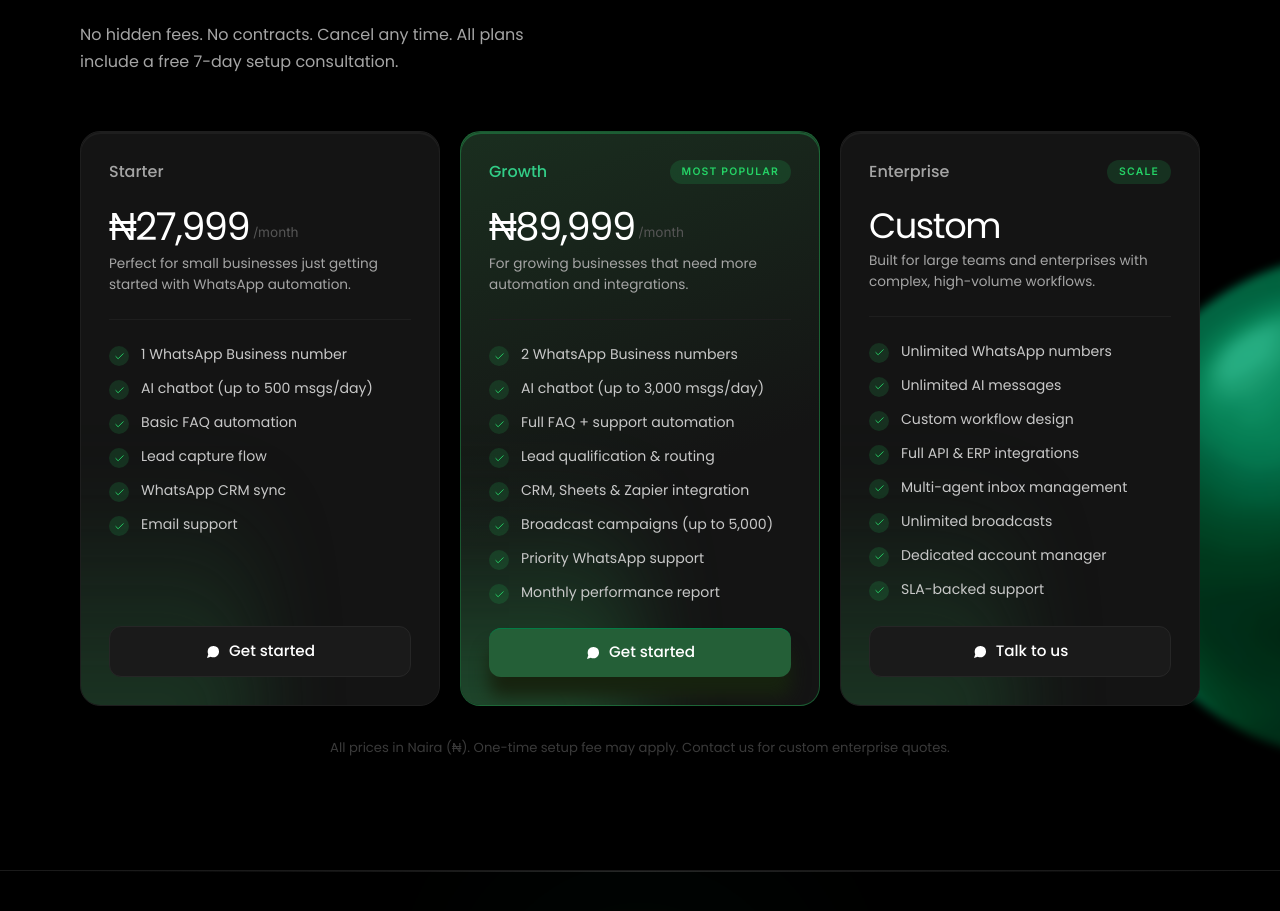
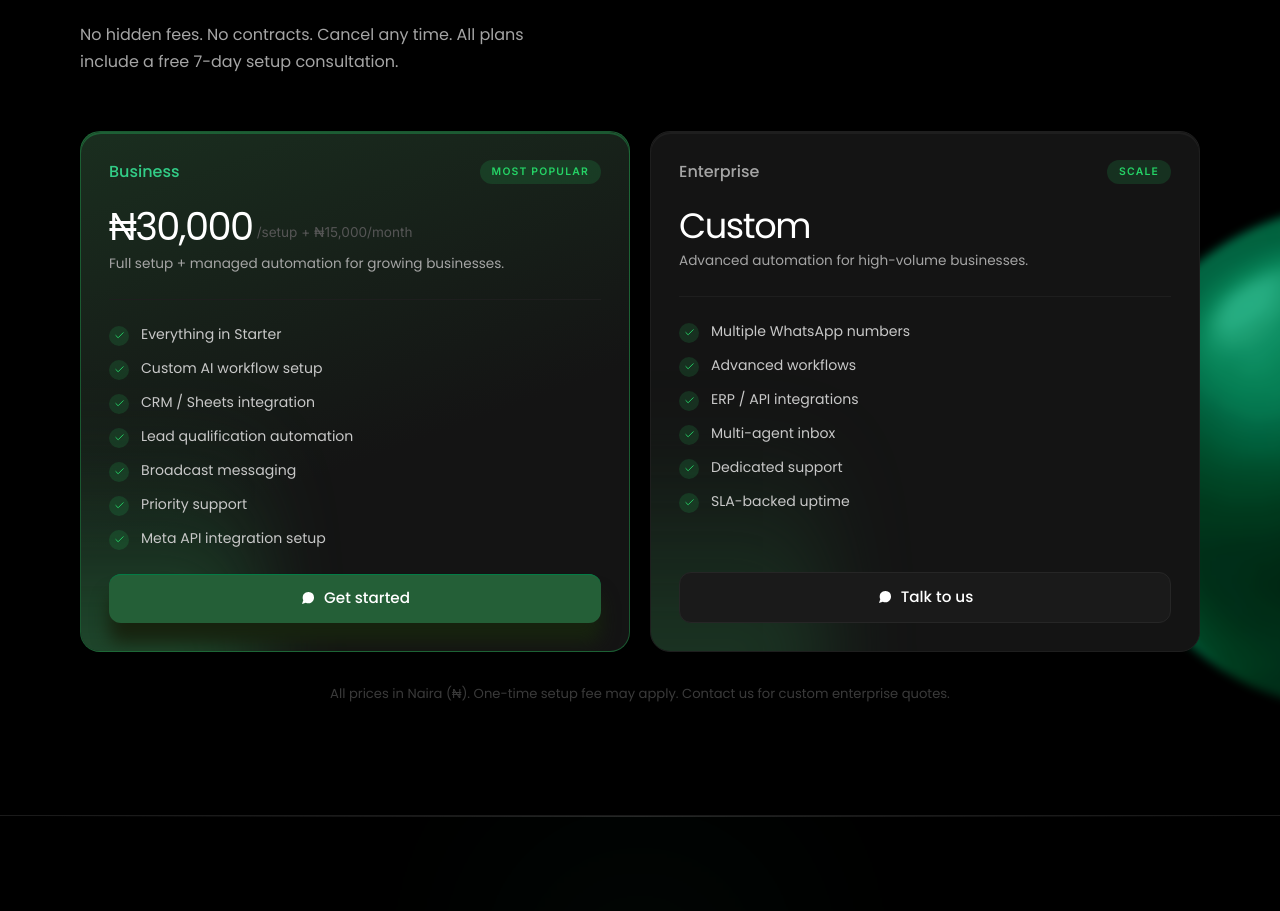
Before and after one commit to ukponotitus/ai-message-automation, a React (Vite) app: page / in a window 1280 px wide. Shown: the part 3365-4276 px from the top of the page. Built offline with nearby package versions, Linux system fonts and the light colour scheme.

Commit message:
add subscription

```diff
--- a/src/app/components/Pricing.tsx
+++ b/src/app/components/Pricing.tsx
@@ -7,37 +7,19 @@ import { Check } from "lucide-react";
 const spheres = "/img/pheres.png";
 const plans = [
   {
-    name: "Starter",
-    price: "₦27,999",
-    period: "/month",
-    tag: null,
-    desc: "Perfect for small businesses just getting started with WhatsApp automation.",
+    name: "Business",
+    price: "₦30,000",
+    period: "/setup + ₦15,000/month",
+    tag: "Most Popular",
+    desc: "Full setup + managed automation for growing businesses.",
     features: [
-      "1 WhatsApp Business number",
-      "AI chatbot (up to 500 msgs/day)",
-      "Basic FAQ automation",
-      "Lead capture flow",
-      "WhatsApp CRM sync",
-      "Email support",
-    ],
-    cta: "Get started",
-    highlight: false,
-  },
-  {
-    name: "Growth",
-    price: "₦89,999",
-    period: "/month",
-    tag: "Most Popular",
-    desc: "For growing businesses that need more automation and integrations.",
-    features: [
-      "2 WhatsApp Business numbers",
-      "AI chatbot (up to 3,000 msgs/day)",
-      "Full FAQ + support automation",
-      "Lead qualification & routing",
-      "CRM, Sheets & Zapier integration",
-      "Broadcast campaigns (up to 5,000)",
-      "Priority WhatsApp support",
-      "Monthly performance report",
+      "Everything in Starter",
+      "Custom AI workflow setup",
+      "CRM / Sheets integration",
+      "Lead qualification automation",
+      "Broadcast messaging",
+      "Priority support",
+      "Meta API integration setup",
     ],
     cta: "Get started",
     highlight: true,
@@ -47,16 +29,14 @@ const plans = [
     price: "Custom",
     period: "",
     tag: "Scale",
-    desc: "Built for large teams and enterprises with complex, high-volume workflows.",
+    desc: "Advanced automation for high-volume businesses.",
     features: [
-      "Unlimited WhatsApp numbers",
-      "Unlimited AI messages",
-      "Custom workflow design",
-      "Full API & ERP integrations",
-      "Multi-agent inbox management",
-      "Unlimited broadcasts",
-      "Dedicated account manager",
-      "SLA-backed support",
+      "Multiple WhatsApp numbers",
+      "Advanced workflows",
+      "ERP / API integrations",
+      "Multi-agent inbox",
+      "Dedicated support",
+      "SLA-backed uptime",
     ],
     cta: "Talk to us",
     highlight: false,
@@ -104,7 +84,7 @@ export function Pricing() {
           </motion.p>
         </div>
 
-        <div className="grid grid-cols-1 md:grid-cols-3 gap-5 items-stretch">
+        <div className="grid grid-cols-1 md:grid-cols-2 gap-5 items-stretch">
           {plans.map(({ name, price, period, tag, desc, features, cta, highlight }, i) => (
             <motion.article
               key={name}
```
